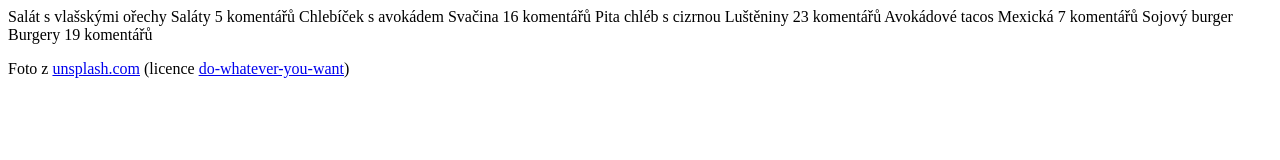
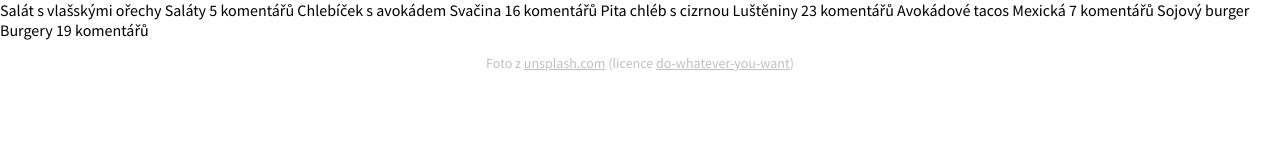
Before and after one commit to ZuzanaKlet/projekt-04-recepty, a plain HTML site: page vege/index.html in a window 1280 px wide. Drawn offline with Linux system fonts and the light colour scheme.

Commit message:
Fix vege style link

```diff
--- a/vege/index.html
+++ b/vege/index.html
@@ -5,7 +5,7 @@
         <meta name="viewport" content="width=device-width, initial-scale=1">
         <title>Recepty</title>
         <link href="https://fonts.googleapis.com/css?family=Source+Sans+Pro:400,700|Raleway:600,800&amp;subset=latin-ext" rel="stylesheet">
-        <link rel="stylesheet" href="recepty.css">
+        <link rel="stylesheet" href="style.css">
     </head>
     <body>
 
```
